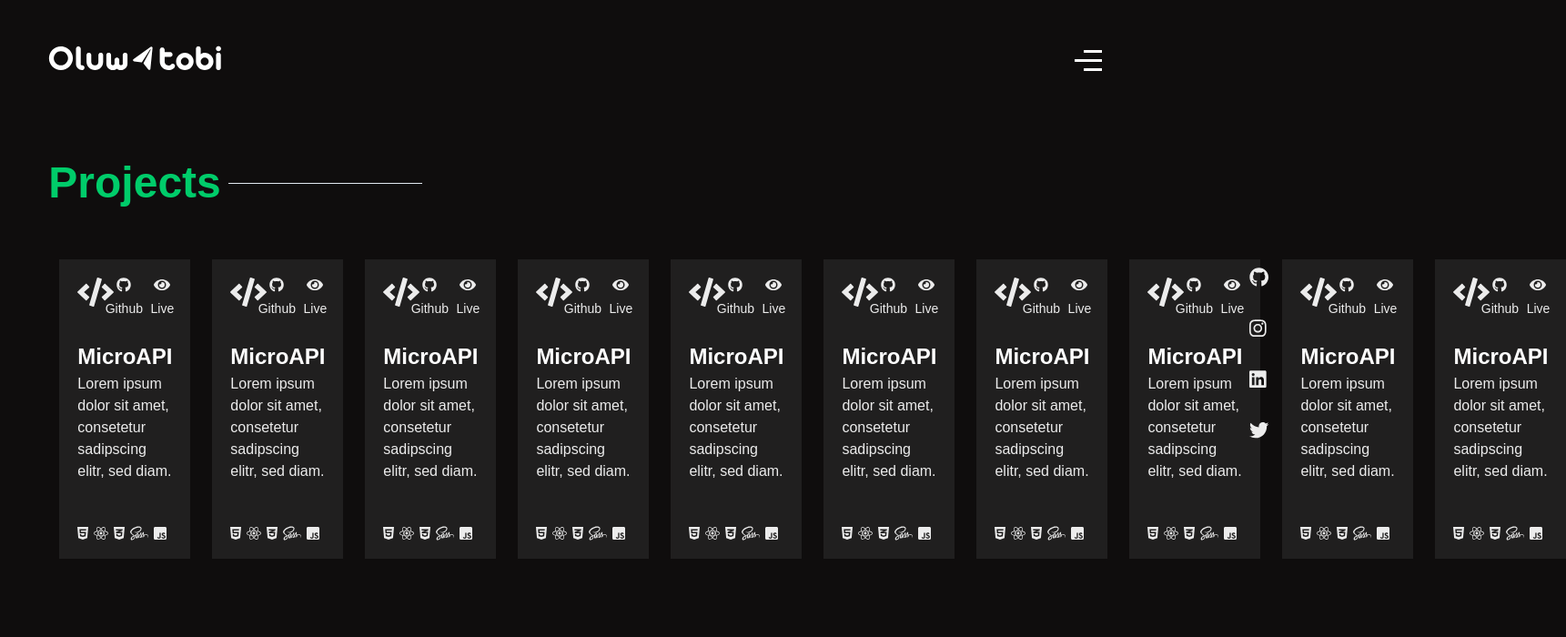
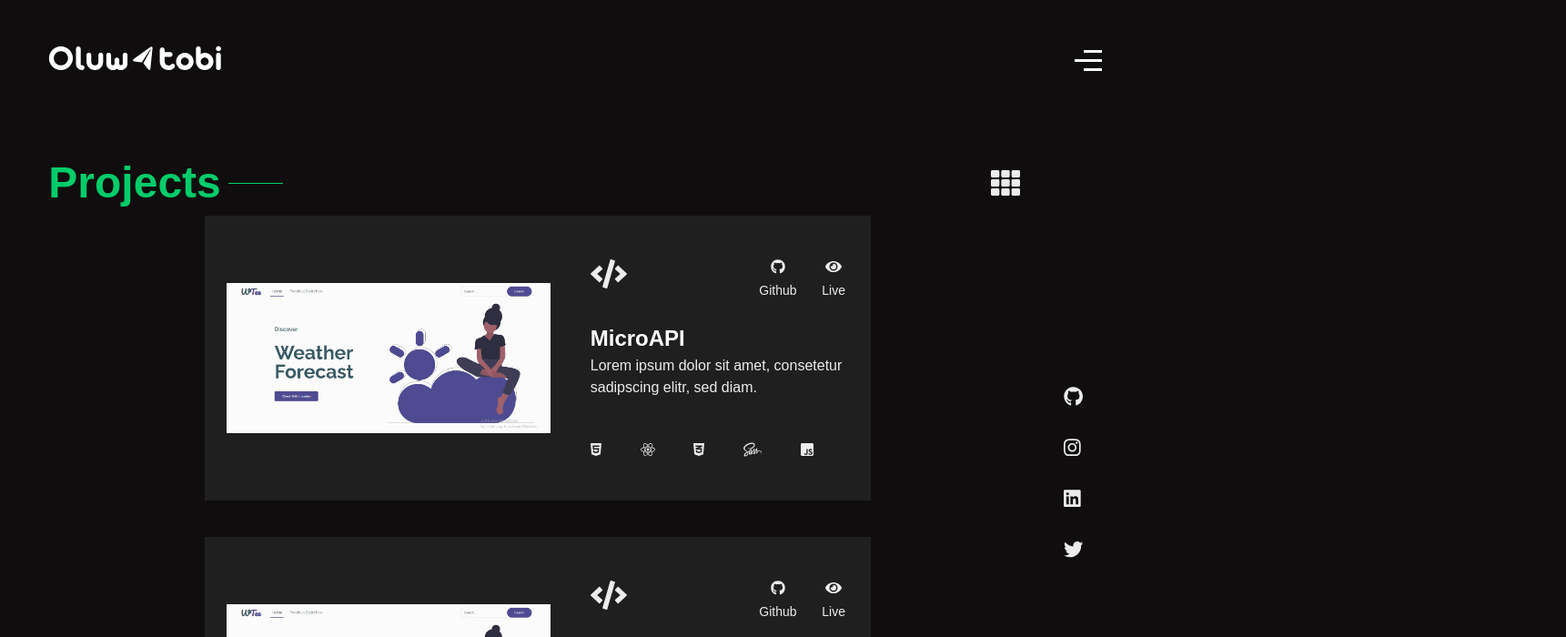
Before and after one commit to adelakuntobi/my-portfolio, a React (Create React App) app: page /projects in a window 1280 px wide. Shown: the top 700 px of the page at 91% size, 1721 px wide, since content can reach past the window. Built offline with nearby package versions, Linux system fonts and the light colour scheme.

Commit message:
Done project

```diff
--- a/src/App.css
+++ b/src/App.css
@@ -29,8 +29,9 @@ nav ul li{
   border: 1px solid #00CC6A;
   color: #00CC6A;
 }
-.about hr{
+hr{
   border-top-color: #00CC6A;
+  width: 60px;
 }
 .about .skills li{
   margin: .5rem 0;
@@ -55,3 +56,30 @@ form input,textarea{
 form input:focus{
   border-bottom: 1px solid white;
 }
+.summary-width{
+  width: 20.5rem;
+}
+.the-hth{
+  height: 40rem;
+}
+/* width */
+::-webkit-scrollbar {
+  width: 3px !important;
+  max-height: 3px;
+  margin: 30px;
+}
+
+/* Track */
+::-webkit-scrollbar-track {
+  box-shadow: inset 0 0 5px grey;
+}
+
+/* Handle */
+::-webkit-scrollbar-thumb {
+  background: #00CC6A;
+}
+
+/* Handle on hover */
+::-webkit-scrollbar-thumb:hover {
+  background: #007b40;
+}
--- a/src/components/About/About.js
+++ b/src/components/About/About.js
@@ -1,14 +1,14 @@
+import { FontAwesomeIcon } from '@fortawesome/react-fontawesome'
 import React from 'react'
 import myImage from '../../images/theImage.svg'
+import Heading from '../Heading/Heading'
 
 function About() {
   return (
     <div className="about">
       <div className="container mx-auto flex flex-col-reverse lg:flex-row items-center w-full lg:w-11/12">
         <div className="">
-          <div className="flex justify-start items-center">
-            <h1 className="primaryColor text-5xl">About Me</h1><hr className="w-2/12 mx-2" />
-          </div>
+          <Heading name="About me" />
           <p className="my-2">Lorem ipsum dolor sit amet, consetetur sadipscing elitr, sed diam nonumyeirmod temporinvidunt ut labore et dolore magna aliquyam erat, sed diam voluptua. vero eos et accusamet justo duo dolores et ea rebum. Stet clita kasd gubergren, noseatakimatasanctus est Lorem</p>
           <p className="my-2">Lorem ipsum dolor sit amet, consetetur sadipscing elitr, sed diam nonumyeirmod temporinvidunt ut labore et dolore magna aliquyam erat, sed diam voluptua. vero eos et accusamet justo</p>
           <h2 className="text-3xl my-5">My Skillsets</h2>
@@ -29,7 +29,9 @@ function About() {
               <li>PHP</li>
             </ul>
           </div>
-          <button className="border-transparent hover:border my-6 py-2 greenBtn w-full md:w-5/12">Download CV</button>
+          <button className="border-transparent hover:border my-6 py-2 greenBtn w-full md:w-5/12">
+          <FontAwesomeIcon icon={['fas', 'download']} className="mx-2" />
+            Download CV</button>
         </div>
       <img className="w-full md:10/12 lg:w-1/2" src={myImage} alt="Client" />
       </div>
--- a/src/components/Contact/Contact.js
+++ b/src/components/Contact/Contact.js
@@ -1,16 +1,15 @@
 import React from 'react'
 import TextareaAutosize from 'react-autosize-textarea'
+import Heading from '../Heading/Heading'
 
 function Contact() {
   return (
-    <div className="container mx-auto my-8 w-11/12">
-      <div className="flex flex-col lg:flex-row px-4 lg:px-0">
-        <div className="w-full lg:w-1/2 pr-12 my-12 lg:my-2">
-          <div className="flex justify-start items-center">
-            <h1 className="primaryColor text-5xl">Contact Me</h1><hr className="w-2/12 mx-2" />
-          </div>
+    <div className="container mx-auto lg:my-8 w-full lg:w-11/12">
+      <div className="flex flex-col lg:flex-row md:px-4 lg:px-0">
+        <div className="w-full lg:w-1/2 lg:pr-12 my-12 lg:my-2">
+          <Heading name="Contact Me" />
           <p className="my-4">Lorem ipsum dolor sit amet, consetetur sadipscing elitr, sed diamnonumyeirmod temporinvidunt ut labore et dolormagna</p>
-          <a className="text-xl lg:text-3xl font-bold my-6 block"
+          <a className="text-2xl lg:text-2xl font-bold my-6 block"
             href="https://mail.google.com/mail/?view=cm&fs=1&tf=1&to=adelakuntobiloba1@gmail.com"
             rel="noopener noreferrer" target="_blank">
             adelakuntobiloba1@gmail.com</a>
--- a/src/components/Fullpage/Fullpage.js
+++ b/src/components/Fullpage/Fullpage.js
@@ -13,7 +13,7 @@ function Fullpage() {
     <div>
       <Navbar />
       <div className="container flex items-center justify-between w-11/12 md:w-8/12 lg:w-11/12 mx-auto">
-        <div>
+        <div className="w-11/12">
           <Switch>
             <Route exact path="/" component={Header} />
             <Route exact path="/about" component={About} />
@@ -22,7 +22,9 @@ function Fullpage() {
             <Redirect to="/" />
           </Switch>
         </div>
-        <Showcase />
+        <div className="w-1/12">
+          <Showcase />
+        </div>
       </div>
       <Bottomnav />
     </div>
--- /dev/null
+++ b/src/components/Heading/Heading.js
@@ -0,0 +1,12 @@
+import React from 'react'
+
+function Heading(props) {
+  const {name} = props
+  return (
+    <div className="flex justify-start items-center">
+    <h1 className="primaryColor text-5xl">{name}</h1><hr className="mx-2" />
+  </div>
+  )
+}
+
+export default Heading
--- a/src/components/Projects/Projects.js
+++ b/src/components/Projects/Projects.js
@@ -1,27 +1,50 @@
-import React from 'react'
+
+import { FontAwesomeIcon } from '@fortawesome/react-fontawesome'
+import React, { useState } from 'react'
+import Heading from '../Heading/Heading'
 import Projectstemplate from './Projectstemplate'
 
 
 function Projects() {
+  const [isSlide, setisSlide] = useState(false)
+
+  const changeView = () => {
+    if (isSlide === true) {
+      setisSlide(
+        Opennav => Opennav = false
+      )
+    }
+    else {
+      setisSlide(
+        Opennav => Opennav = true
+      )
+    }
+  }
   return (
-    <div className="mx-0">
+    <div className="">
       <div className="container w-full mx-0 my-8">
-        <div className="flex justify-start items-center mb-12">
-          <h1 className="primaryColor text-5xl ">Projects</h1><hr className="w-2/12 mx-2" />
+        <div className="flex justify-between items-center">
+          <Heading name="Projects" />
+          {
+            isSlide ?
+            <FontAwesomeIcon icon={['fas', 'list']} size="2x" cursor="pointer" onClick={changeView} className="mx-2" /> :
+            <FontAwesomeIcon icon={['fas', 'th']} size="2x" cursor="pointer" onClick={changeView} className="mx-2" />
+          }
         </div>
-          <div>
-        <div className="flex w-10/12">
-          <Projectstemplate />
-          <Projectstemplate />
-          <Projectstemplate />
-          <Projectstemplate />
-          <Projectstemplate />
-          <Projectstemplate />
-          <Projectstemplate />
-          <Projectstemplate />
-          <Projectstemplate />
-          <Projectstemplate />
-        </div>
+        <div className={isSlide ? "" : "overflow-y-scroll the-hth"}>
+          <div className={isSlide ? "grid grid-flow-col grid-rows-2 gap-4 overflow-x-scroll" : "overflow-x-hidden mx-auto lg:gap-10 gap-6 grid-rows-2 grid lg:w-9/12 px-8 lg:px-0 lg:grid-flow-row"}>
+
+            <Projectstemplate isSlide={isSlide} />
+            <Projectstemplate isSlide={isSlide} />
+            <Projectstemplate isSlide={isSlide} />
+            <Projectstemplate isSlide={isSlide} />
+            <Projectstemplate isSlide={isSlide} />
+            <Projectstemplate isSlide={isSlide} />
+            <Projectstemplate isSlide={isSlide} />
+            <Projectstemplate isSlide={isSlide} />
+            <Projectstemplate isSlide={isSlide} />
+            <Projectstemplate isSlide={isSlide} />
+          </div>
         </div>
       </div>
     </div>
--- a/src/components/Projects/Projectstemplate.js
+++ b/src/components/Projects/Projectstemplate.js
@@ -1,12 +1,12 @@
 import React from 'react'
 import { FontAwesomeIcon } from '@fortawesome/react-fontawesome'
+import banner1 from '../../images/landing1.png'
 
-function Projectstemplate() {
-  // library.add(fab, faCheckSquare, faCoffee)
-  // const github = <FontAwesomeIcon icon={faGithub} />
+function Projectstemplate(props) {
+  const {isSlide} = props
   return (
-    <a style={{ width: "25rem" }} className="mx-3 block" rel="noopener noreferrer" href="https://www.github.com" target="_blank">
-      <div style={{ background: "#201F1F" }} className="p-5">
+    <a className="flex flex-row-reverse justify-center mx-0 lg:mx-auto" rel="noopener noreferrer" href="https://www.github.com" target="_blank">
+      <div style={{ background: "#201F1F"}} className={isSlide ? "summary-width p-5" : "lg:w-1/2 summary-width lg:py-12 p-5"}>
         <div className="pb-4 flex justify-between">
           <FontAwesomeIcon icon={['fas', 'code']} size="2x" cursor="pointer" />
           <div className="grid-cols-2 grid gap-5">
@@ -30,6 +30,9 @@ function Projectstemplate() {
           <FontAwesomeIcon icon={['fab', 'js-square']} size="1x" cursor="pointer" />
         </div>
       </div>
+      <div style={{ backgroundColor: "#201F1F" }} className={ isSlide? "hidden": "w-1/2 lg:flex hidden justify-center items-center"}>
+        <img src={banner1} alt="banner" className="p-6" />
+      </div>
     </a>
   )
 }
```
Also changed, not shown: src/images/Layer 1.png (deleted), src/images/landing1.png (added).
